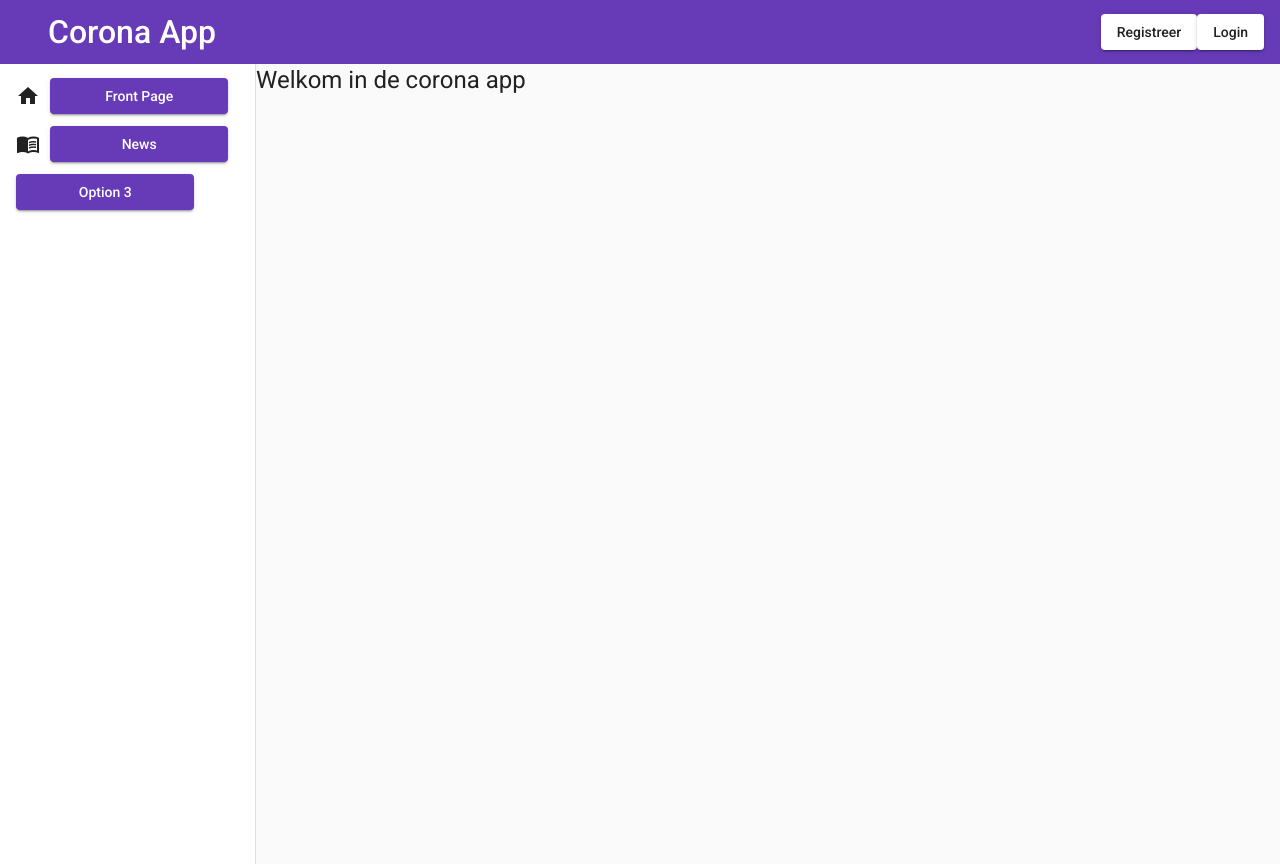
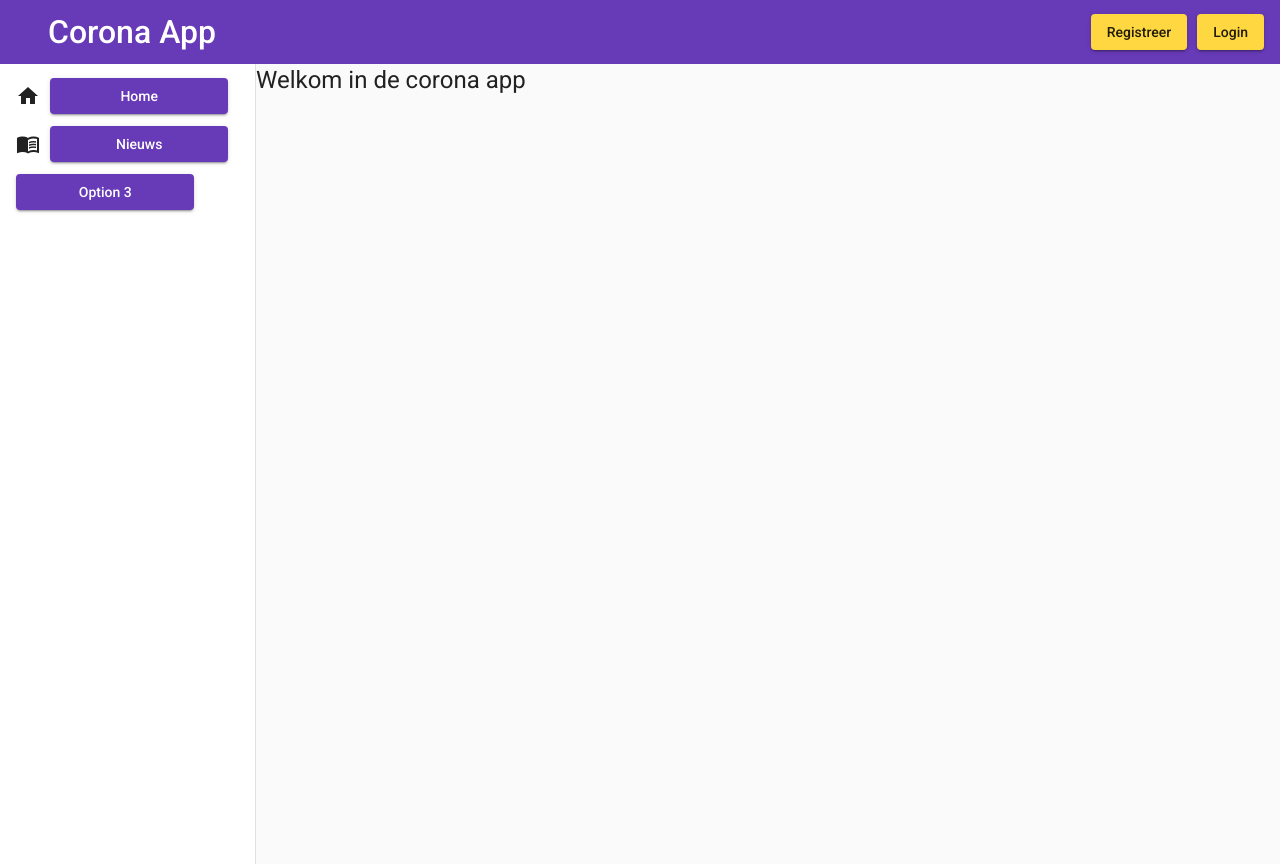
Before and after one commit to Matrixgek91/coronaAngular, an Angular app: page /frontpage in a window 1280 px wide. Built offline with nearby package versions, Linux system fonts and the light colour scheme.

Commit message:
Added 404 page

```diff
--- a/src/app/app-routing.module.ts
+++ b/src/app/app-routing.module.ts
@@ -4,12 +4,16 @@ import { Routes, RouterModule } from '@angular/router';
 //components
 import { NewsFeedComponent } from './news-feed/news-feed.component';
 import { FrontPageComponent } from './front-page/front-page.component';
+import { PageNotFoundComponent } from './page-not-found/page-not-found.component';
 
 //end components
 
 const routes: Routes = [
   {path: 'frontpage', component: FrontPageComponent},
   {path: 'news', component: NewsFeedComponent},
+  {path: '', redirectTo: '/frontpage', pathMatch: 'full'},
+  {path: '**', component: FrontPageComponent},
+  {path: '**', component: PageNotFoundComponent}
 ];
 
 
--- a/src/app/app.component.css
+++ b/src/app/app.component.css
@@ -34,3 +34,12 @@
 .navspacer{
     width: 10px;
 }
+
+.tbbuttons{
+    margin-left: 10px;
+    background-color: #FFD740;
+}
+
+.tbbuttons:hover{
+    background-color: beige;
+}
--- a/src/app/app.component.html
+++ b/src/app/app.component.html
@@ -4,13 +4,13 @@
 
     <div>
         <div *ngIf="firstName == ''">
-            <button mat-raised-button (click)="openRegisterDialog()">Registreer</button>
-            <button mat-raised-button (click)="openLoginDialog()">Login</button>
+            <button class="tbbuttons" mat-raised-button (click)="openRegisterDialog()">Registreer</button>
+            <button class="tbbuttons" mat-raised-button (click)="openLoginDialog()">Login</button>
         </div>
 
         <div *ngIf="firstName != ''">
             Welkom {{firstName}}
-            <button mat-raised-button (click)="logout()">Logout</button>
+            <button class="tbbuttons" mat-raised-button (click)="logout()">Logout</button>
         </div>
     </div>
 
@@ -19,8 +19,8 @@
 <mat-sidenav-container class="sidenav-container">
     <mat-sidenav class="sidenav" position="start" mode="side" opened>
         <mat-list>
-            <mat-list-item><mat-icon>home</mat-icon><span class="navspacer"></span><a mat-raised-button class="navbut" routerLink="/frontpage" routerLinkActive="active">Front Page</a></mat-list-item>
-            <mat-list-item><mat-icon>menu_book</mat-icon><span class="navspacer"></span><a mat-raised-button class="navbut" color="primary" routerLink="/news" routerLinkActive="active">News</a></mat-list-item>
+            <mat-list-item><mat-icon>home</mat-icon><span class="navspacer"></span><a mat-raised-button class="navbut" routerLink="/frontpage" routerLinkActive="active">Home</a></mat-list-item>
+            <mat-list-item><mat-icon>menu_book</mat-icon><span class="navspacer"></span><a mat-raised-button class="navbut" color="primary" routerLink="/news" routerLinkActive="active">Nieuws</a></mat-list-item>
             <mat-list-item><button mat-raised-button class="navbut" color="primary">Option 3</button></mat-list-item>
         </mat-list>
     </mat-sidenav>
--- a/src/app/app.module.ts
+++ b/src/app/app.module.ts
@@ -35,6 +35,7 @@ import { MatDialogModule } from '@angular/material/dialog';
 import { MatFormFieldModule } from '@angular/material/form-field';
 import { MatInputModule } from '@angular/material/input';
 import { MatSelectModule } from '@angular/material/select';
+import { PageNotFoundComponent } from './page-not-found/page-not-found.component';
 
 
 
@@ -50,7 +51,8 @@ import { MatSelectModule } from '@angular/material/select';
     RegisterFormComponent,
     LoginDialogComponent,
     LoginFormComponent,
-    ViaServiceComponent
+    ViaServiceComponent,
+    PageNotFoundComponent
   ],
   imports: [
     BrowserModule,
--- /dev/null
+++ b/src/app/page-not-found/page-not-found.component.html
@@ -0,0 +1 @@
+<h1>404: PAGE NOT FOUND</h1>
--- /dev/null
+++ b/src/app/page-not-found/page-not-found.component.ts
@@ -0,0 +1,15 @@
+import { Component, OnInit } from '@angular/core';
+
+@Component({
+  selector: 'app-page-not-found',
+  templateUrl: './page-not-found.component.html',
+  styleUrls: ['./page-not-found.component.css']
+})
+export class PageNotFoundComponent implements OnInit {
+
+  constructor() { }
+
+  ngOnInit(): void {
+  }
+
+}
```
Also changed, not shown: src/app/page-not-found/page-not-found.component.css (added), 1 other file (tests, documents, lock files or other folders).
